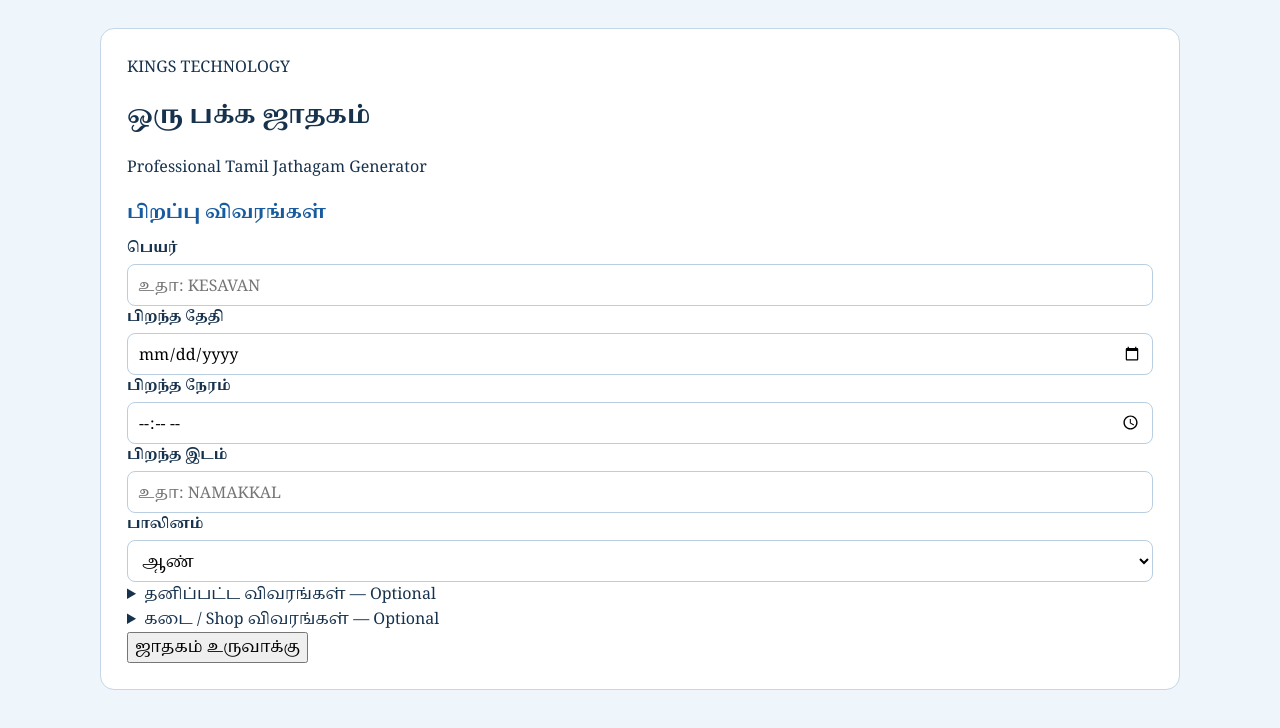
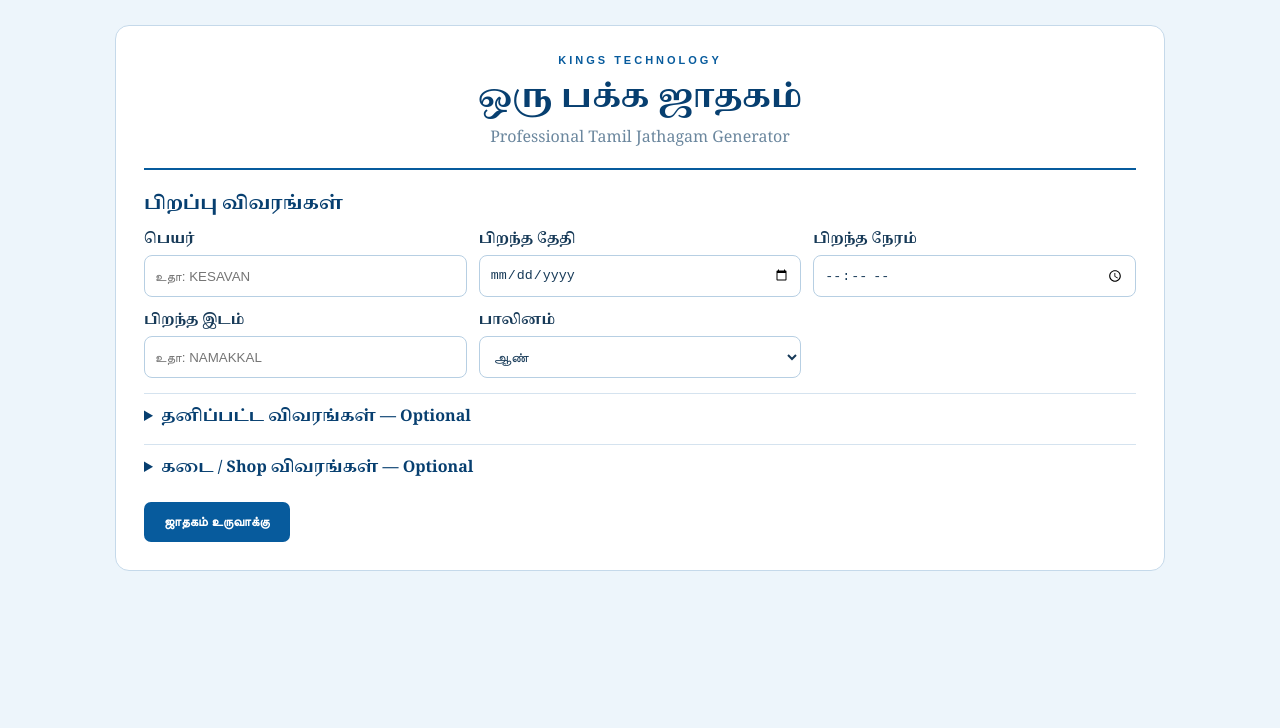
Before and after one commit to tamilkarma5-alt/kings-tamil-astro, a Next.js app: page / in a window 1280 px wide. Shown: the top 728 px of the page. Built offline with nearby package versions, Linux system fonts and the light colour scheme.

Commit message:
Update globals.css

```diff
--- a/app/globals.css
+++ b/app/globals.css
@@ -1,50 +1,413 @@
-@page{size:A4 portrait;margin:0}
-:root{--blue:#185b9e;--blue2:#e9f3ff;--line:#9db9d5;--ink:#17324d;--paper:#fff}
-*{box-sizing:border-box}
-html,body{margin:0;background:#eef5fb;color:var(--ink);font-family:Georgia,"Noto Serif Tamil",serif}
-input,select,button{font:inherit}
-.editor{width:min(1080px,calc(100% - 32px));margin:28px auto;background:white;border:1px solid #c4d6e7;border-radius:14px;padding:26px}
-.brand{border-bottom:2px solid var(--blue);padding-bottom:16px;margin-bottom:20px}
-.brand b{font:700 12px Arial,sans-serif;letter-spacing:3px;color:var(--blue)}
-.brand h1{margin:7px 0 0;font-size:34px;color:var(--ink)}
-.brand p{margin:4px 0;color:#66809a}
-form h2{font-size:18px;margin:22px 0 10px;color:var(--blue)}
-.form-grid{display:grid;grid-template-columns:repeat(3,1fr);gap:12px}
-.field{display:flex;flex-direction:column;gap:5px}
-.field span{font-size:14px;font-weight:700}
-.field em{font-style:normal;font-weight:400;color:#7990a6;font-size:11px}
-.field input,.field select{height:42px;border:1px solid #b9cee1;border-radius:8px;padding:0 10px;background:#fff}
-.generate,.actions button{margin-top:20px;border:0;border-radius:7px;background:var(--blue);color:#fff;padding:12px 20px;cursor:pointer;font-weight:700}
-.a4{width:210mm;height:297mm;margin:22px auto;padding:8mm 11mm 6mm;background:var(--paper);box-shadow:0 0 12px #b9c9d8;overflow:hidden}
-.report-head{display:grid;grid-template-columns:58px 1fr 58px;align-items:center;gap:10px}
-.deity{text-align:center}
-.deity-ring{width:54px;height:54px;margin:auto;border:1px solid var(--blue);border-radius:50%;display:flex;align-items:center;justify-content:center;overflow:hidden;background:#fff}
-.deity img{width:100%;height:100%;object-fit:cover}
-.deity small{display:block;font-size:8px;color:var(--blue);margin-top:2px}
-.head-center{text-align:center}
-.tiny{font:700 8px Arial,sans-serif;letter-spacing:2px;color:var(--blue)}
-.head-center h1{font-size:25px;margin:4px 0;color:var(--blue)}
-.sub{font-size:8px;color:#67809a}
-.headline{display:block;font-size:14px;margin-top:5px;color:var(--blue)}
-.sentence{font-size:9px;margin:3px 0 0}
-.rule{border-top:2px solid var(--blue);margin:5px 0 8px}
-.info-grid{display:grid;grid-template-columns:repeat(4,1fr);gap:4px}
-.info{border:1px solid var(--line);min-height:32px;padding:4px 6px;background:#fff}
-.info small{display:block;font-size:7px;color:#66809a}
-.info b{display:block;font:700 9px Arial,sans-serif;margin-top:2px}
-.content-grid{display:grid;grid-template-columns:1.25fr 1fr;gap:6px;margin-top:6px}
-.panel{border:1px solid var(--line);padding:5px;min-height:100px}
-.panel h2{font-size:12px;margin:0 0 5px;padding-bottom:4px;border-bottom:1px solid var(--line);color:var(--blue)}
-table{width:100%;border-collapse:collapse;font-size:7.5px}
-th,td{border:1px solid var(--line);padding:3px;text-align:left}
-th{background:var(--blue2);color:var(--blue)}
-.chart{position:relative;display:grid;grid-template-columns:repeat(4,1fr);grid-template-rows:repeat(4,1fr);aspect-ratio:1;border:1px solid var(--line);overflow:hidden}
-.chart>div{border:1px solid var(--line);padding:4px;font-size:7px;text-align:center}
-.chart .empty{color:transparent}
-.chart-center{position:absolute;left:25%;top:25%;width:50%;height:50%;background:#fff;display:flex;align-items:center;justify-content:center;border:1px solid var(--line)!important;font-size:10px!important;font-weight:700;color:var(--blue)}
-.dash p{display:flex;justify-content:space-between;border-bottom:1px dotted var(--line);padding:5px 2px;margin:0;font-size:8px}
-.shop-footer{margin-top:6px;border-top:1px solid var(--blue);border-bottom:1px solid var(--line);padding:5px;display:flex;gap:18px;justify-content:center;font-size:8px;color:var(--blue)}
-.print-footer{display:flex;justify-content:space-between;border-top:1px solid var(--line);margin-top:6px;padding-top:4px;font:7px Arial,sans-serif;color:#66809a}
-.actions{text-align:center;margin:0 auto 30px}
-@media(max-width:800px){.form-grid{grid-template-columns:1fr}.a4{width:100%;height:auto;min-height:auto;margin:10px 0}}
-@media print{body{background:#fff}.no-print{display:none!important}.a4{width:210mm;height:297mm;margin:0;box-shadow:none}}
+@page {
+  size: A4 portrait;
+  margin: 0;
+}
+
+:root {
+  --blue: #075b9d;
+  --blue-dark: #073f70;
+  --blue-light: #edf6fd;
+  --line: #9abbd7;
+  --text: #173a58;
+  --white: #ffffff;
+}
+
+* {
+  box-sizing: border-box;
+}
+
+html,
+body {
+  margin: 0;
+  padding: 0;
+  background: #edf5fb;
+  color: var(--text);
+  font-family: "Noto Serif Tamil", "Latha", Georgia, serif;
+}
+
+/* ---------- FORM ---------- */
+
+.editor {
+  width: min(1050px, calc(100% - 30px));
+  margin: 25px auto;
+  background: white;
+  border: 1px solid #c5d9ea;
+  border-radius: 14px;
+  padding: 28px;
+}
+
+.editorHeader {
+  border-bottom: 2px solid var(--blue);
+  text-align: center;
+  padding-bottom: 18px;
+  margin-bottom: 20px;
+}
+
+.brandSmall {
+  font-family: Arial, sans-serif;
+  font-size: 11px;
+  font-weight: 800;
+  letter-spacing: 3px;
+  color: var(--blue);
+}
+
+.editorHeader h1 {
+  color: var(--blue-dark);
+  margin: 7px 0 2px;
+  font-size: 32px;
+}
+
+.editorHeader p {
+  margin: 0;
+  color: #6b879e;
+}
+
+.editor h2 {
+  color: var(--blue-dark);
+  font-size: 18px;
+  margin: 20px 0 10px;
+}
+
+.formGrid {
+  display: grid;
+  grid-template-columns: repeat(3, 1fr);
+  gap: 12px;
+}
+
+.field {
+  display: flex;
+  flex-direction: column;
+  gap: 5px;
+}
+
+.field span {
+  font-weight: 700;
+  font-size: 14px;
+}
+
+.field input,
+.field select {
+  height: 42px;
+  border: 1px solid #b7cfe3;
+  border-radius: 8px;
+  padding: 0 10px;
+  background: white;
+  color: var(--text);
+}
+
+details {
+  margin-top: 15px;
+  border-top: 1px solid #d5e3ef;
+  padding-top: 10px;
+}
+
+summary {
+  cursor: pointer;
+  color: var(--blue-dark);
+  font-weight: 700;
+}
+
+details .formGrid {
+  margin-top: 12px;
+}
+
+.generateButton,
+.printButtons button {
+  background: var(--blue);
+  color: white;
+  border: 0;
+  border-radius: 7px;
+  padding: 12px 20px;
+  font-weight: 700;
+  cursor: pointer;
+}
+
+.generateButton {
+  margin-top: 22px;
+}
+
+/* ---------- A4 ---------- */
+
+.a4 {
+  width: 210mm;
+  height: 297mm;
+  margin: 22px auto;
+  padding: 7mm 10mm 5mm;
+  background: white;
+  box-shadow: 0 0 18px rgba(30, 70, 100, 0.18);
+  overflow: hidden;
+}
+
+/* ---------- HEADER ---------- */
+
+.reportHeader {
+  display: grid;
+  grid-template-columns: 65px 1fr 65px;
+  align-items: center;
+  gap: 12px;
+}
+
+.deity {
+  text-align: center;
+}
+
+.deityImage {
+  width: 58px;
+  height: 58px;
+  border-radius: 50%;
+  overflow: hidden;
+  margin: auto;
+  border: 2px solid var(--blue);
+  background: white;
+  display: flex;
+  align-items: center;
+  justify-content: center;
+}
+
+.deityImage img {
+  width: 100%;
+  height: 100%;
+  object-fit: cover;
+  display: block;
+}
+
+.deity small {
+  display: block;
+  color: var(--blue-dark);
+  font-size: 8px;
+  margin-top: 3px;
+}
+
+.titleArea {
+  text-align: center;
+}
+
+.company {
+  font-family: Arial, sans-serif;
+  font-size: 8px;
+  font-weight: 800;
+  letter-spacing: 2px;
+  color: var(--blue);
+}
+
+.titleArea h1 {
+  margin: 3px 0;
+  font-size: 27px;
+  color: var(--blue-dark);
+}
+
+.titleEnglish {
+  font-family: Arial, sans-serif;
+  font-size: 9px;
+  font-weight: 700;
+  color: var(--blue);
+}
+
+.titleArea p {
+  font-size: 8px;
+  color: #66829b;
+  margin: 3px 0;
+}
+
+.headline {
+  display: block;
+  color: var(--blue-dark);
+  font-size: 13px;
+  margin-top: 4px;
+}
+
+.sentence {
+  color: #426b8d;
+  font-size: 8px;
+  margin-top: 3px;
+}
+
+.blueRule {
+  border-top: 2px solid var(--blue);
+  margin: 5px 0 7px;
+}
+
+/* ---------- DETAILS ---------- */
+
+.detailsGrid {
+  display: grid;
+  grid-template-columns: repeat(4, 1fr);
+  gap: 4px;
+}
+
+.infoBox {
+  border: 1px solid var(--line);
+  min-height: 32px;
+  padding: 4px 6px;
+  background: white;
+}
+
+.infoBox small {
+  display: block;
+  font-size: 7px;
+  color: #65819a;
+}
+
+.infoBox b {
+  display: block;
+  font-family: Arial, sans-serif;
+  font-size: 9px;
+  margin-top: 2px;
+}
+
+/* ---------- ASTROLOGY ---------- */
+
+.astrologyGrid {
+  display: grid;
+  grid-template-columns: 1.3fr 1fr;
+  gap: 6px;
+  margin-top: 6px;
+}
+
+.panel {
+  border: 1px solid var(--line);
+  padding: 5px;
+  min-height: 105px;
+}
+
+.panel h2 {
+  color: var(--blue-dark);
+  font-size: 12px;
+  margin: 0 0 5px;
+  padding-bottom: 4px;
+  border-bottom: 1px solid var(--line);
+}
+
+table {
+  width: 100%;
+  border-collapse: collapse;
+  font-size: 7.5px;
+}
+
+th,
+td {
+  border: 1px solid var(--line);
+  padding: 3px;
+}
+
+th {
+  background: var(--blue-light);
+  color: var(--blue-dark);
+}
+
+/* ---------- SOUTH INDIAN CHART ---------- */
+
+.southChart {
+  position: relative;
+  display: grid;
+  grid-template-columns: repeat(4, 1fr);
+  grid-template-rows: repeat(4, 1fr);
+  aspect-ratio: 1;
+  border: 1px solid var(--line);
+}
+
+.southChart > div {
+  border: 1px solid var(--line);
+  min-height: 25px;
+  padding: 3px;
+  font-size: 7px;
+  text-align: center;
+}
+
+.southChart strong {
+  position: absolute;
+  left: 25%;
+  top: 25%;
+  width: 50%;
+  height: 50%;
+  display: flex;
+  align-items: center;
+  justify-content: center;
+  background: white;
+  border: 1px solid var(--line);
+  color: var(--blue-dark);
+  font-size: 10px;
+}
+
+/* ---------- DASA ---------- */
+
+.dasa div {
+  display: flex;
+  justify-content: space-between;
+  border-bottom: 1px dotted var(--line);
+  padding: 6px 2px;
+  font-size: 8px;
+}
+
+.dasa b {
+  color: var(--blue-dark);
+}
+
+/* ---------- SHOP ---------- */
+
+.shopFooter {
+  margin-top: 6px;
+  padding: 5px;
+  border-top: 1px solid var(--blue);
+  border-bottom: 1px solid var(--line);
+  display: flex;
+  justify-content: center;
+  gap: 20px;
+  font-family: Arial, sans-serif;
+  font-size: 8px;
+  color: var(--blue-dark);
+}
+
+/* ---------- FOOTER ---------- */
+
+.reportFooter {
+  display: flex;
+  justify-content: space-between;
+  border-top: 1px solid var(--line);
+  margin-top: 6px;
+  padding-top: 4px;
+  font-family: Arial, sans-serif;
+  font-size: 7px;
+  color: #66829b;
+}
+
+.printButtons {
+  text-align: center;
+  margin: 15px auto 30px;
+  display: flex;
+  gap: 10px;
+  justify-content: center;
+}
+
+/* ---------- PRINT ---------- */
+
+@media print {
+  body {
+    background: white;
+  }
+
+  .no-print {
+    display: none !important;
+  }
+
+  .a4 {
+    width: 210mm;
+    height: 297mm;
+    margin: 0;
+    padding: 7mm 10mm 5mm;
+    box-shadow: none;
+  }
+}
+
+@media (max-width: 800px) {
+  .formGrid {
+    grid-template-columns: 1fr;
+  }
+
+  .a4 {
+    width: 100%;
+    height: auto;
+    min-height: 297mm;
+    margin: 0;
+  }
+}
```
